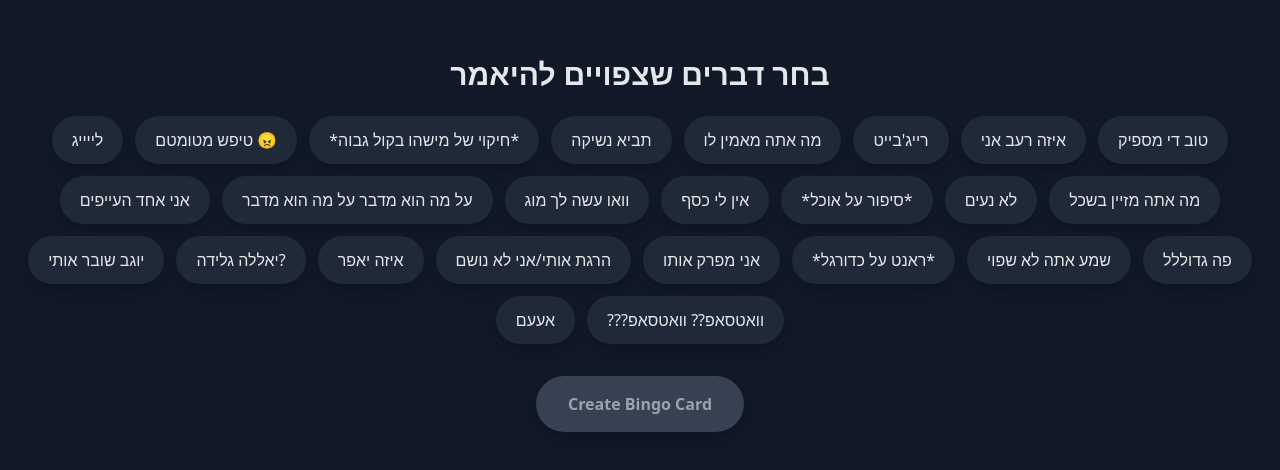
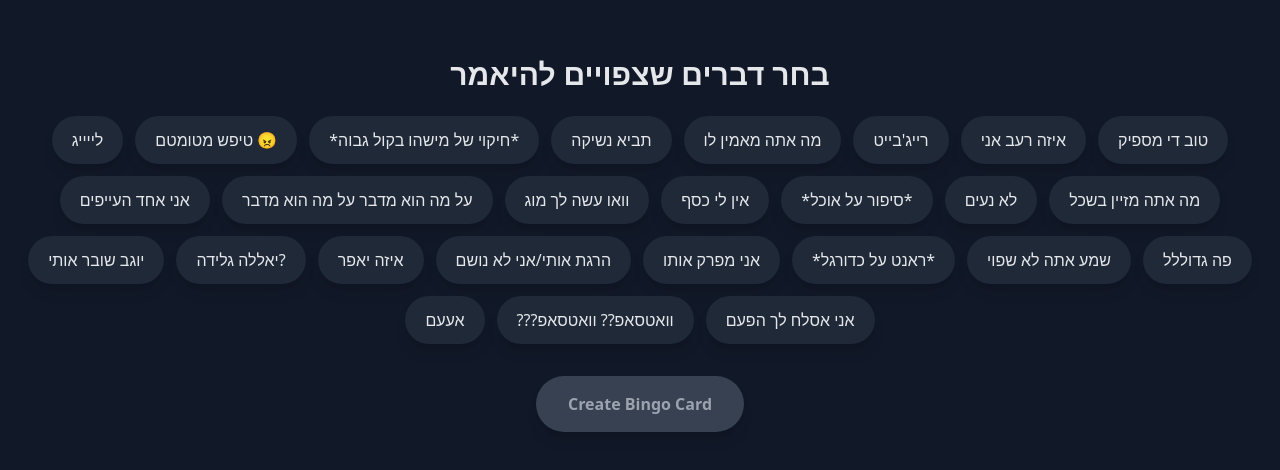
Before and after one commit to skullway/bingo-friends, a React (Vite) app: page / in a window 1280 px wide. Shown: the part 156-626 px from the top of the page. Built offline with nearby package versions, Linux system fonts and the light colour scheme.

Commit message:
added word for akri

```diff
--- a/src/data/tileOptions.js
+++ b/src/data/tileOptions.js
@@ -5,7 +5,8 @@ const tileOptions = [
   'וואו עשה לך מוג', 'אין לי כסף', '*סיפור על אוכל*', 'לא נעים',
   'מה אתה מזיין בשכל', 'יוגב שובר אותי', 'יאללה גלידה?', 'איזה יאפר',
   'הרגת אותי/אני לא נושם', 'אני מפרק אותו', '*ראנט על כדורגל*',
-  'שמע אתה לא שפוי', 'פה גדוללל', 'אעעם', '???וואטסאפ?? וואטסאפ'
+  'שמע אתה לא שפוי', 'פה גדוללל', 'אעעם', '???וואטסאפ?? וואטסאפ',
+  'אני אסלח לך הפעם'
 ];
 
 export default tileOptions;
```
